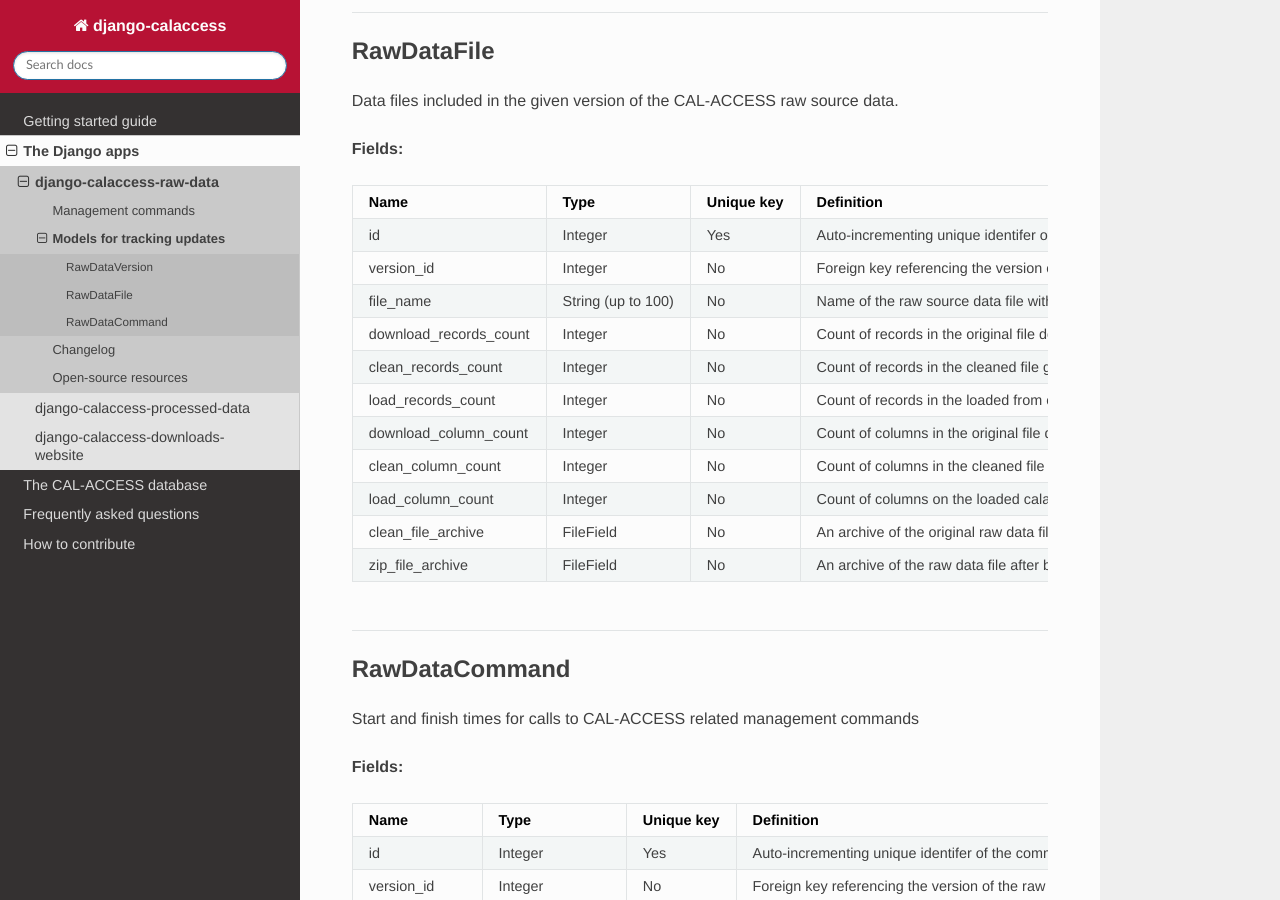
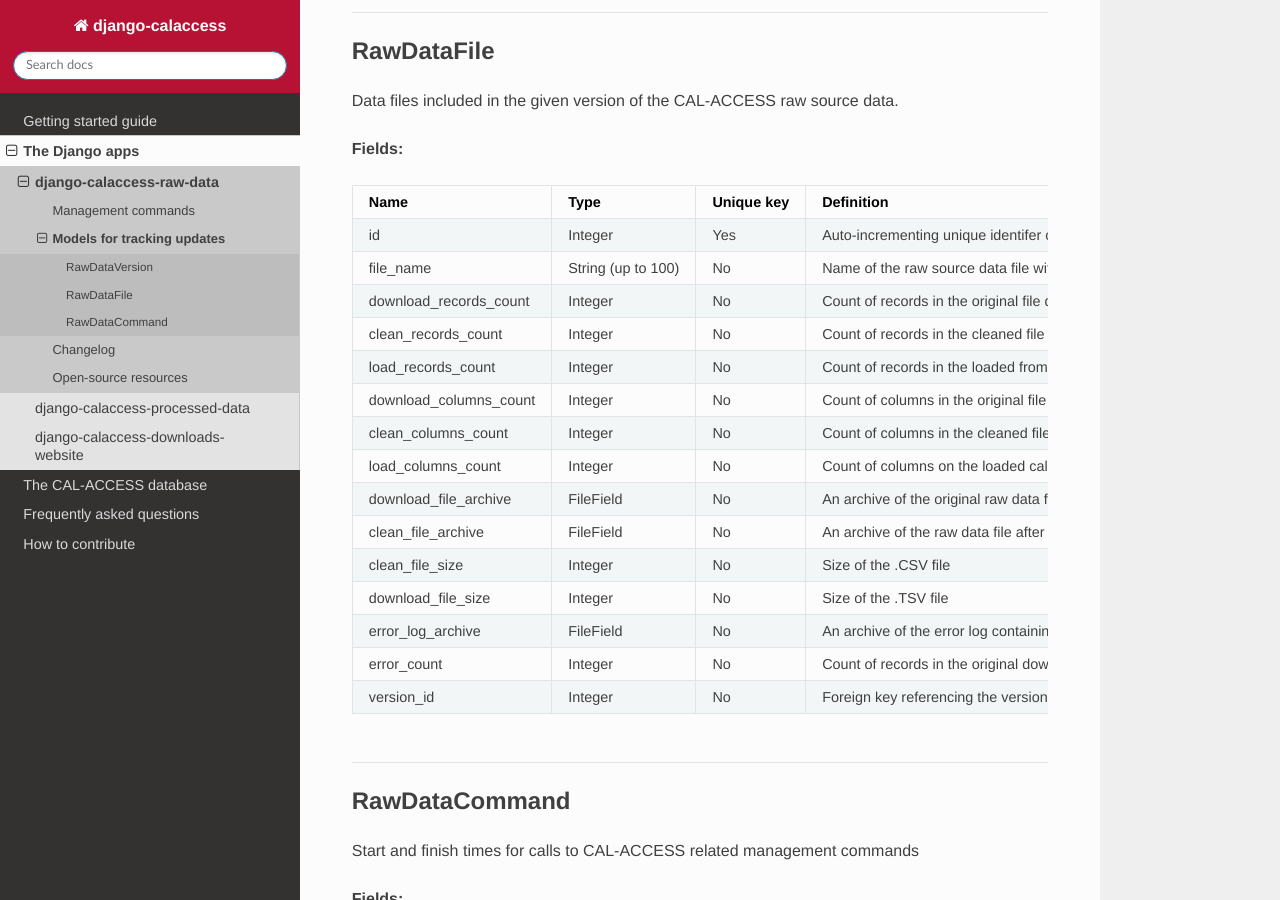
Before and after one commit to palewire/django-calaccess-technical-documentation, a Sphinx documentation site: the page built from docs/apps/calaccess_raw/tracking.rst, in a window 1280 px wide and 900 px high, scrolled down 1098 px. Built offline with Sphinx 7.4.7 and the Read the Docs theme 2.0.0, drawn with Linux system fonts in a browser that asks for light colours.

Commit message:
Update RawDataFile field list, descriptions

```diff
--- a/docs/apps/calaccess_raw/tracking.rst
+++ b/docs/apps/calaccess_raw/tracking.rst
@@ -103,26 +103,12 @@ Data files included in the given version of the CAL-ACCESS raw source data.
         </tr>
     </thead>
     <tbody valign="top">
-
-
-
-
         <tr>
             <td>id</td>
             <td>Integer</td>
             <td>Yes</td>
             <td>Auto-incrementing unique identifer of the file</td>
         </tr>
-
-
-
-        <tr>
-            <td>version_id</td>
-            <td>Integer</td>
-            <td>No</td>
-            <td>Foreign key referencing the version of the raw source data in which the file was included</td>
-        </tr>
-
 
 
         <tr>
@@ -133,14 +119,12 @@ Data files included in the given version of the CAL-ACCESS raw source data.
         </tr>
 
 
-
         <tr>
             <td>download_records_count</td>
             <td>Integer</td>
             <td>No</td>
             <td>Count of records in the original file downloaded from CAL-ACCESS</td>
         </tr>
-
 
 
         <tr>
@@ -151,7 +135,6 @@ Data files included in the given version of the CAL-ACCESS raw source data.
         </tr>
 
 
-
         <tr>
             <td>load_records_count</td>
             <td>Integer</td>
@@ -160,48 +143,83 @@ Data files included in the given version of the CAL-ACCESS raw source data.
         </tr>
 
 
-
         <tr>
-            <td>download_column_count</td>
+            <td>download_columns_count</td>
             <td>Integer</td>
             <td>No</td>
             <td>Count of columns in the original file downloaded from CAL-ACCESS</td>
         </tr>
 
 
-
         <tr>
-            <td>clean_column_count</td>
+            <td>clean_columns_count</td>
             <td>Integer</td>
             <td>No</td>
         	<td>Count of columns in the cleaned file generated by calaccess_raw</td>
         </tr>
 
 
-
         <tr>
-            <td>load_column_count</td>
+            <td>load_columns_count</td>
             <td>Integer</td>
             <td>No</td>
             <td>Count of columns on the loaded calaccess_raw data model</td>
         </tr>
 
 
-
         <tr>
-            <td>clean_file_archive</td>
+            <td>download_file_archive</td>
             <td>FileField</td>
             <td>No</td>
             <td>An archive of the original raw data file downloaded from CAL-ACCESS.</td>
         </tr>
 
 
-
         <tr>
-            <td>zip_file_archive</td>
+            <td>clean_file_archive</td>
             <td>FileField</td>
             <td>No</td>
             <td>An archive of the raw data file after being cleaned.</td>
+        </tr>
+
+
+        <tr>
+            <td>clean_file_size</td>
+            <td>Integer</td>
+            <td>No</td>
+            <td>Size of the .CSV file</td>
+        </tr>
+
+
+        <tr>
+            <td>download_file_size</td>
+            <td>Integer</td>
+            <td>No</td>
+            <td>Size of the .TSV file</td>
+        </tr>
+
+
+        <tr>
+            <td>error_log_archive</td>
+            <td>FileField</td>
+            <td>No</td>
+            <td>An archive of the error log containing lines from the original download file that could not be parsed and are excluded from the cleaned file.</td>
+        </tr>
+
+
+        <tr>
+            <td>error_count</td>
+            <td>Integer</td>
+            <td>No</td>
+            <td>Count of records in the original download that could not be parsed and are excluded from the cleaned file.</td>
+        </tr>
+
+
+        <tr>
+            <td>version_id</td>
+            <td>Integer</td>
+            <td>No</td>
+            <td>Foreign key referencing the version of the raw source data in which the file was included.</td>
         </tr>
    	</tbody>
     </table>
```
